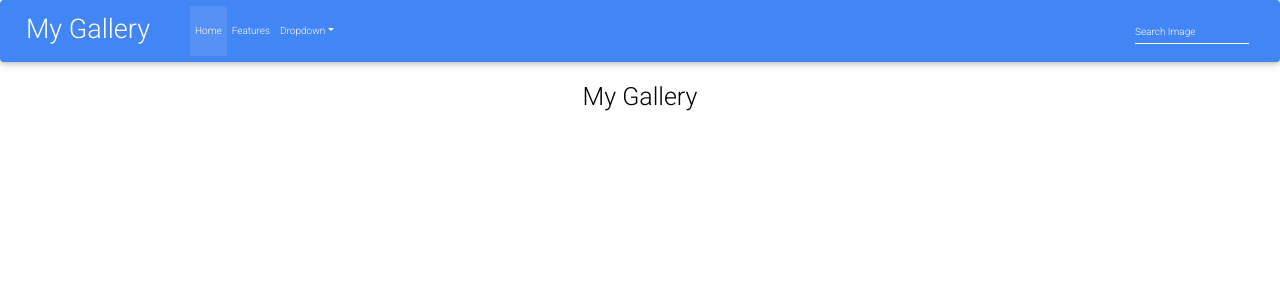
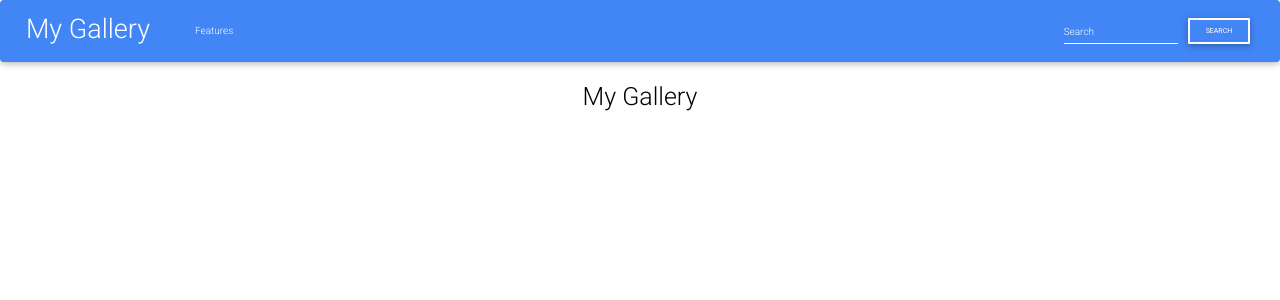
Before and after one commit to mykeck/My-Gallery, a Django app: page / in a window 1280 px wide. Shown: the top 300 px of the page. Run offline with Django 3.2, Linux system fonts and the light colour scheme; data that the repository does not hold is empty; some libraries are stand-ins or nearby versions.

Commit message:
uploaded images

```diff
--- a/images/templates/images.html
+++ b/images/templates/images.html
@@ -16,7 +16,7 @@
 
 <div class="container">
   <div class="row">
-  <!-- Looping through news -->
+  <!-- Looping through image -->
   {% for image in images %}
 
 
@@ -37,7 +37,7 @@
 
 
         <button type="button" class="close" data-dismiss="modal" aria-label="Close">
-          <!-- <span aria-hidden="true">&times;</span> -->
+
         </button>
       </div>
 
@@ -79,8 +79,6 @@
   {% endfor %}
 </div>
 
-<!-- <input id="t1" type="text"/>
-<button onclick="copyToClipboard('#t1')">Copy</button> -->
 
 </div>
 
--- a/images/templates/navbar.html
+++ b/images/templates/navbar.html
@@ -24,34 +24,22 @@
 
       <!-- Links -->
       <ul class="navbar-nav mr-auto">
-        <li class="nav-item active">
-          <a class="nav-link" href="#">Home
-            <span class="sr-only">(current)</span>
-          </a>
-        </li>
+
         <li class="nav-item">
           <a class="nav-link" href="#">Features</a>
         </li>
 
-        <!-- Dropdown -->
-        <li class="nav-item dropdown">
-          <a class="nav-link dropdown-toggle" id="navbarDropdownMenuLink" data-toggle="dropdown"
-            aria-haspopup="true" aria-expanded="false">Dropdown</a>
-          <div class="dropdown-menu dropdown-primary" aria-labelledby="navbarDropdownMenuLink">
-            <a class="dropdown-item" href="#">Action</a>
-            <a class="dropdown-item" href="#">Another action</a>
-            <a class="dropdown-item" href="#">Something else here</a>
-          </div>
-        </li>
 
       </ul>
       <!-- Links -->
 
-      <form class="form-inline" role="search" action="{%url 'search_results'%}">
+      <form class="form-inline ml-auto">
         <div class="md-form my-0">
-          <input class="form-control mr-sm-2" type="text" placeholder="Search Image" name="image">
+          <input class="form-control" type="text" placeholder="Search" aria-label="Search">
         </div>
+        <button href="#!" class="btn btn-outline-white btn-md my-0 ml-sm-2" type="submit">Search</button>
       </form>
+
     </div>
     <!-- Collapsible content -->
 
```
Also changed, not shown: images/admin.py (+4 -4 lines), images/templates/search.html (+73 -0 lines), media/images/Untitled_design.jpg (added), media/images/bts.jpg (added), media/images/paralax2.jpeg (added), media/images/pexels-julio-nery-1687147.jpg (added), media/images/pexels-mike-241316.jpg (added), media/images/pizza_3.jpeg (added), media/images/porche.jpeg (added), 1 other file.
